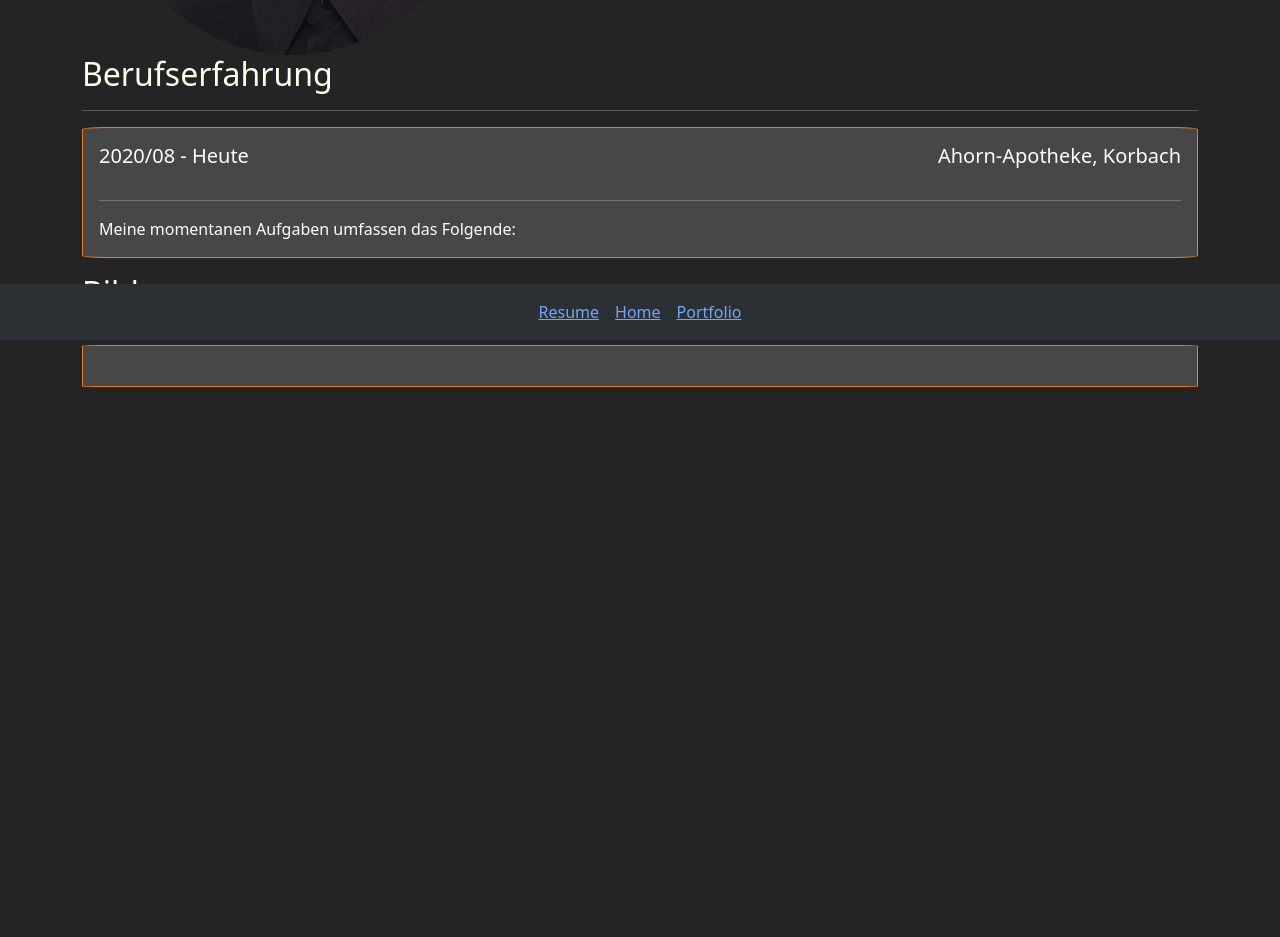
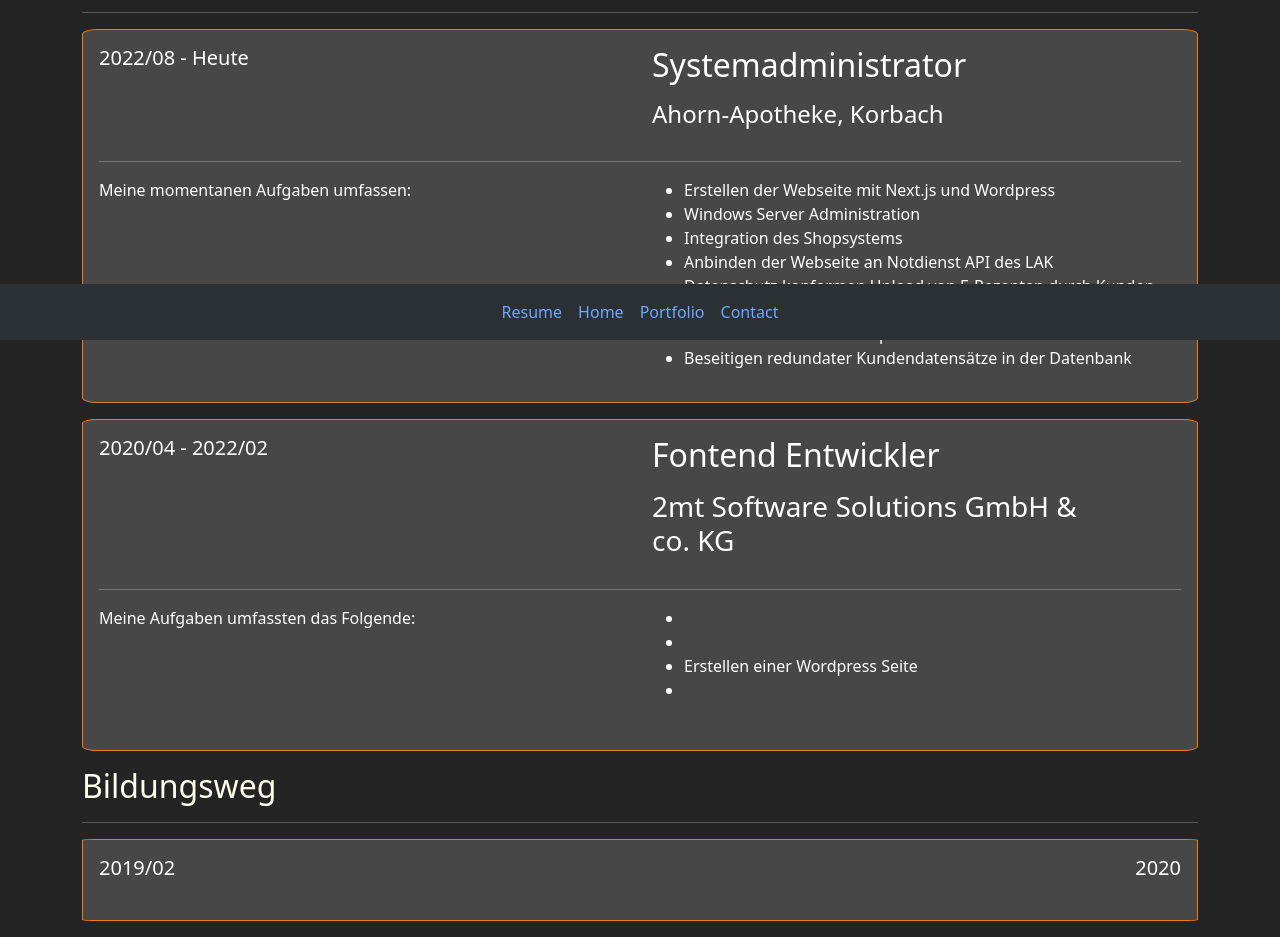
Before and after one commit to Marco-Kap/playground, a React (Vite) app: page /resume in a window 1280 px wide. Shown: the part 460-1397 px from the top of the page. Before the commit the page ends 863 px from the top, so only its background shows below. Built offline with nearby package versions, Linux system fonts and the light colour scheme.

Commit message:
refined resume layout

```diff
--- a/src/components/Layout.tsx
+++ b/src/components/Layout.tsx
@@ -25,19 +25,24 @@ export default function Layout() {
             style={{ justifyContent: "center" }}>
             <Nav className=" bg-body-tertiary">
               <Nav.Link>
-                <Link className="" to="/">
+                <Link className="link" to="/resume">
                   Resume
                 </Link>
               </Nav.Link>
               <Nav.Link>
-                <Link className="" to="/">
+                <Link className="link" to="/">
                   Home
                 </Link>
               </Nav.Link>
               <Nav.Link>
-                <Link className="" to="/">
+                <Link className="link" to="/">
                   Portfolio
                 </Link>
+              </Nav.Link>
+              <Nav.Link
+                className="link"
+                href="mailto:marco-kappeller.bewerbung@gmx.de">
+                Contact
               </Nav.Link>
             </Nav>
           </Navbar.Collapse>
--- a/src/main.css
+++ b/src/main.css
@@ -16,16 +16,33 @@ body {
   background-color: #242424;
   overflow-x: hidden;
   color: #fffff0;
-} /*
+  min-height: 120vh;
+}
+
+li {
+  list-style-type: symbols(cyclic "-");
+}
+
+/*
 overwrites other styles with react boostrap rules
 div {
   color: #f9f9f9;
   background-color: #242424;
 }*/
+
 .my-card {
   background-color: #474747;
   width: "18rem";
-  border-radius: 2%;
+  border-radius: 1.4%;
   border-color: #ee7c11; /*nice purple #5a11ee;*/
   margin-bottom: 1em;
+  color: #ffffff;
 }
+
+.link {
+  color: rgba(var(--bs-link-color-rgb), var(--bs-link-opacity, 1));
+  text-decoration: none;
+}
+.link:hover {
+  color: #fffef0;
+}
--- a/src/pages/Resume.tsx
+++ b/src/pages/Resume.tsx
@@ -7,33 +7,108 @@ export default function Resume() {
         <Col>
           <Image
             src="src/assets/bewerbungsfoto-quadratisch.jpg"
-            width={420}
+            width={340}
             style={{ borderRadius: "50%" }}
             alt="bewerbungsfoto"
           />
+        </Col>
+        <Col>
+          <Card className="my-card mt-4">
+            <Card.Body>Hallo</Card.Body>
+          </Card>
         </Col>
       </Row>
 
       <h2 style={{}}>Berufserfahrung</h2>
       <hr></hr>
-      <Card className="my-card" text="white">
-        {/* <Card.Img variant="top" src="holder.js/100px180" /> */}
+      <Card className="my-card">
         <Card.Body>
-          <Card.Title className="d-flex justify-content-between">
-            <p>2020/08 - Heute</p>
-            <p>Ahorn-Apotheke, Korbach</p>
+          <Card.Title>
+            <div className="row">
+              <div className="col-md-6">
+                <p>2022/08 - Heute</p>
+              </div>
+              <div className="col-md-5">
+                <p className="fs-2">Systemadministrator</p>
+                <p className="fs-4">Ahorn-Apotheke, Korbach</p>
+                {"  "}
+              </div>
+            </div>
           </Card.Title>
           <hr></hr>
           <Card.Text>
-            Meine momentanen Aufgaben umfassen das Folgende:
+            <div className="row">
+              <div className="col-md-6">
+                <p>Meine momentanen Aufgaben umfassen:</p>
+              </div>
+              <div className="col-md-6">
+                <ul>
+                  <li>Erstellen der Webseite mit Next.js und Wordpress</li>
+                  <li>Windows Server Administration</li>
+                  <li>Integration des Shopsystems</li>
+                  <li>Anbinden der Webseite an Notdienst API des LAK</li>
+                  <li>
+                    Datenschutz konformen Upload von E-Rezepten durch Kunden
+                    ermöglichen
+                  </li>
+                  <li>
+                    Erstellen eines E-Mail Templates für den Massenversand
+                  </li>
+                  <li>
+                    Beseitigen redundater Kundendatensätze in der Datenbank
+                  </li>
+                </ul>
+              </div>
+              <div></div>
+            </div>
+          </Card.Text>
+        </Card.Body>
+      </Card>
+      <Card className="my-card">
+        <Card.Body>
+          <Card.Title>
+            <div className="row">
+              <div className="col-md-6">
+                <p>2020/04 - 2022/02</p>
+              </div>
+              <div className="col-md-5">
+                <p className="fs-2">Fontend Entwickler</p>
+                <p className="fs-3">2mt Software Solutions GmbH & co. KG</p>
+                {"  "}
+              </div>
+            </div>
+          </Card.Title>
+          <hr></hr>
+          <Card.Text>
+            <div className="row">
+              <div className="col-md-6">
+                <p>Meine Aufgaben umfassten das Folgende:</p>
+              </div>
+              <div className="col-md-6">
+                <ul>
+                  <li></li>
+                  <li></li>
+                  <li>Erstellen einer Wordpress Seite</li>
+                  <li></li>
+                </ul>
+              </div>
+              <div>
+                <p></p>
+              </div>
+            </div>
           </Card.Text>
         </Card.Body>
       </Card>
       <h2>Bildungsweg</h2>
       <hr></hr>
-      <Card className="my-card" text="white">
+      <Card className="my-card">
         <Card.Body>
-          <Card.Title className="d-flex justify-content-between"></Card.Title>
+          <Card.Title className="d-flex justify-content-between">
+            <div>
+              <p>2019/02</p>
+            </div>{" "}
+            2020
+          </Card.Title>
           <Card.Text></Card.Text>
         </Card.Body>
       </Card>
```
Also changed, not shown: src/components/Badge.tsx (added, +9 -0 lines), src/pages/Home.tsx (+5 -7 lines).
